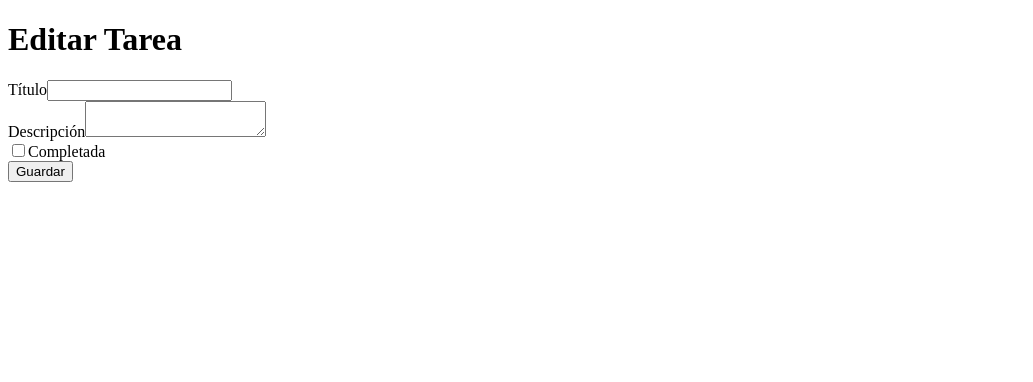
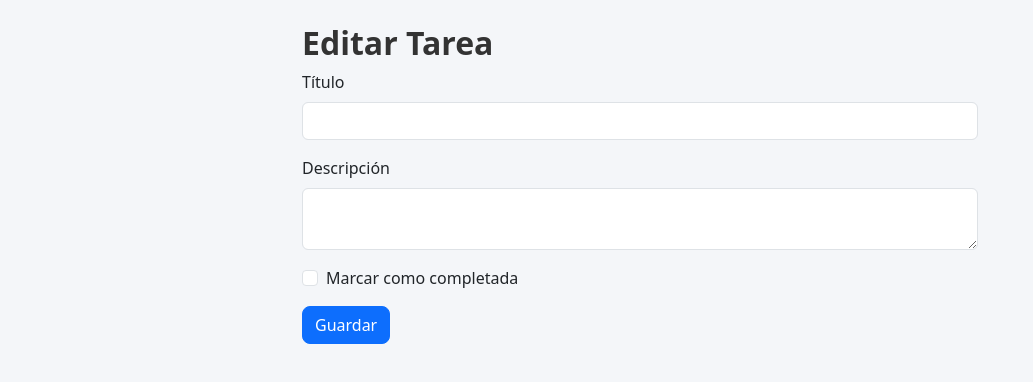
Before and after one commit to joaquinyjoa/ForIT, a React app in the folder frontend/: page /1/edit in a window 1280 px wide. Shown: the top 382 px of the page, without its empty margins (0-1033 px from the left). Built offline with nearby package versions, Linux system fonts and the light colour scheme; no server answers; the HTML template or start-up script is replaced by a standard one.

Commit message:
Agregue manejo de erroes y estilos con boostrap a la lista de tares y al crear tareas

```diff
--- a/frontend/src/components/TaskForm.tsx
+++ b/frontend/src/components/TaskForm.tsx
@@ -13,6 +13,9 @@ export default function TaskForm() {
     const [description, setDescription] = useState("");
     const [completed, setCompleted] = useState(false);
     const [loading, setLoading] = useState(false);
+
+    // Estado para manejar errores
+    const [error, setError] = useState<string | null>(null);
 
     // Efecto para cargar la tarea si estamos editando
     useEffect(() => {
@@ -39,7 +42,7 @@ export default function TaskForm() {
         const taskData = {
             title,
             description,
-            completed
+            completed: id ? completed : false
         };
 
         try {
@@ -66,9 +69,14 @@ export default function TaskForm() {
             }
 
             navigate("/");
-        } catch (error) {
-            console.error(error);
-            alert("Hubo un error al guardar la tarea");
+        } catch (error: any) {
+            // Manejo de errores
+           if (error.message === "Failed to fetch") {
+                setError("No se pudo conectar con el servidor. Verifique que el backend esté corriendo.");
+            } else {
+                setError("Hubo un error al conectar con la base de datos.");
+            }
+
         }finally {
             setLoading(false);
         }
@@ -77,6 +85,16 @@ export default function TaskForm() {
     return (
         <div className="container mt-4">
             <h1>{id ? "Editar Tarea" : "Crear Tarea"}</h1>
+            {error && (
+                <div className="alert alert-danger alert-dismissible fade show" role="alert">
+                    {error}
+                    <button
+                        type="button"
+                        className="btn-close"
+                        onClick={() => setError(null)}
+                    ></button>
+                </div>
+            )}
             <form onSubmit={handleSubmit}>
                 <div className="mb-3">
                     <label className="form-label">Título</label>
@@ -97,15 +115,20 @@ export default function TaskForm() {
                         required
                     />
                 </div>
+                {id && (
                     <div className="mb-3 form-check">
                         <input
                             type="checkbox"
                             className="form-check-input"
+                            id="completedCheck"
                             checked={completed}
                             onChange={e => setCompleted(e.target.checked)}
                         />
-                    <label className="form-check-label">Completada</label>
+                        <label className="form-check-label" htmlFor="completedCheck">
+                            Marcar como completada
+                        </label>
                     </div>
+                )}
                 <button type="submit" className="btn btn-primary" disabled={loading}>
                     {loading ? "Guardando..." : "Guardar"}
                 </button>
--- a/frontend/src/components/TaskItem.tsx
+++ b/frontend/src/components/TaskItem.tsx
@@ -1,5 +1,5 @@
 import type { Task } from "../types/Task";
-import { Link } from 'react-router-dom';
+import { Link } from "react-router-dom";
 
 interface Props {
   task: Task;
@@ -9,12 +9,13 @@ interface Props {
 const API = import.meta.env.VITE_API_URL;
 
 export default function TaskItem({ task, onDelete }: Props) {
+
   const handleDelete = async () => {
-        if (!confirm('¿Estás seguro de que quieres eliminar esta tarea?')) return;
+    if (!confirm("¿Estás seguro de que quieres eliminar esta tarea?")) return;
 
     try {
       const res = await fetch(`${API}/tasks/${task.id}`, {
-                method: 'DELETE'
+        method: "DELETE",
       });
 
       if (!res.ok) throw new Error("Error eliminando tarea");
@@ -27,16 +28,58 @@ export default function TaskItem({ task, onDelete }: Props) {
   };
 
   return (
-        <div className="list-group-item d-flex justify-content-between align-items-center">
+    <div className="card shadow-sm mb-3 task-card">
+      <div className="card-body">
+
+        {/* Título y estado */}
+        <div className="d-flex justify-content-between align-items-start">
           <div>
-                <h5 className={task.completed ? 'text-decoration-line-through' : ''}>{task.title}</h5>
-                <p>{task.description}</p>
-                <p>{task.completed ? 'Completada' : 'Pendiente'}</p>
-            </div>
-            <div>
-                <Link to={`/edit/${task.id}`} className="btn btn-sm btn-secondary me-2">Editar</Link>
-                <button onClick={handleDelete} className="btn btn-sm btn-danger">Eliminar</button>
+            <h5
+              className={`fw-bold ${
+                task.completed ? "text-decoration-line-through text-muted" : ""
+              }`}
+            >
+              {task.title}
+            </h5>
+
+            <p className="mb-1 text-secondary">
+              {task.description}
+            </p>
+
+            <span
+              className={`badge ${
+                task.completed ? "bg-success" : "bg-warning text-dark"
+              }`}
+            >
+              {task.completed ? "Completada" : "Pendiente"}
+            </span>
+
+            <div className="mt-2">
+              <small className="text-muted">
+                Creada el {task.createdAt.toLocaleDateString()}
+              </small>
             </div>
           </div>
-    )
+
+          {/* Botones */}
+          <div className="d-flex flex-column gap-2">
+            <Link
+              to={`/edit/${task.id}`}
+              className="btn btn-outline-primary btn-sm"
+            >
+              Editar
+            </Link>
+
+            <button
+              onClick={handleDelete}
+              className="btn btn-outline-danger btn-sm"
+            >
+              Eliminar
+            </button>
+          </div>
+        </div>
+
+      </div>
+    </div>
+  );
 }
--- a/frontend/src/main.tsx
+++ b/frontend/src/main.tsx
@@ -2,6 +2,8 @@ import React from 'react'
 import ReactDOM from 'react-dom/client'
 import { BrowserRouter } from 'react-router-dom'
 import App from './App'
+import 'bootstrap/dist/css/bootstrap.min.css';
+import './styles/global.css';
 
 ReactDOM.createRoot(document.getElementById('root')!).render(
   <BrowserRouter>
--- a/frontend/src/pages/TaskList.tsx
+++ b/frontend/src/pages/TaskList.tsx
@@ -10,19 +10,50 @@ export default function TaskList() {
     // Estado para almacenar las tareas
     const [tasks, setTasks] = useState<Task[]>([]);
 
+    // Estado para manejar errores
+    const [error, setError] = useState<string | null>(null);
+    const [loading, setLoading] = useState(true);
+
     // Efecto para cargar las tareas al montar el componente
     useEffect(() => {
-        fetch(`${API}/tasks`)
-            .then(res => res.json())
-            .then(data => {
-                console.log(data); // 👈 mirar esto
-                const formattedTasks: Task[] = data.map((task: any) => ({
+        const fetchTasks = async () => {
+            try{
+                setLoading(true);
+                setError(null);
+
+                const res = await fetch(`${API}/tasks`);
+
+                if (!res.ok){
+                    throw new Error("Error al cargar tareas");
+                }
+
+                const data = await res.json();
+
+                if (!Array.isArray(data)) {
+                    throw new Error("Formato invalido del servidor");
+                }
+
+                // Convertimos las fechas a objetos Date
+                const tasks: Task[] = data.map((task: any) => ({
                     ...task,
                     createdAt: new Date(task.createdAt)
                 }));
 
-                setTasks(formattedTasks);
-            });
+                setTasks(tasks);
+
+            }catch (error: any) {
+                console.error(error);
+                if (error.message === "Failed to fetch") {
+                    setError("No se pudo conectar con el servidor. Verifique que el backend esté corriendo.");
+                }
+                else {
+                    setError("Hubo un error al cargar las tareas.");
+                }
+            }finally {
+                setLoading(false);
+            }
+            };
+        fetchTasks();
     }, []);
 
    const handleDelete = (id: number) => {
@@ -31,12 +62,24 @@ export default function TaskList() {
 
     return (
         <div className="container mt-4">
+            {error && (
+                <div className="alert alert-danger alert-dismissible fade show" role="alert">
+                    {error}
+                    <button
+                        type="button"
+                        className="btn-close"
+                        onClick={() => setError(null)}
+                    ></button>
+                </div>
+            )}
             <h1>Lista de Tareas</h1>
             <Link to="/new" className="btn btn-primary mb-3">
                 Crear Tarea
             </Link>
 
-            {tasks.length === 0 ? (
+            {loading ? (
+                <p>Cargando tareas...</p>
+            ) : tasks.length === 0 ? (
                 <p>No hay tareas disponibles.</p>
             ) : (
                 <div className="list-group">
--- /dev/null
+++ b/frontend/src/styles/global.css
@@ -0,0 +1,32 @@
+/* fondo general */
+body{
+    background-color: #f4f6f9;
+}
+
+/* titulo principal */
+h1{
+    font-size: 2rem;
+    font-weight: bold;
+    color: #333;
+}
+
+/* card personalizada para tareas */
+.task-card{
+    border-radius: 10px;
+    transition: all 0.2s ease-in-out;
+}
+
+.task-card:hover{
+    transform: translateY(-2px);
+    box-shadow: 0 4px 8px rgba(0, 0, 0, 0.1);
+}
+
+/* botones */
+.btn{
+    border-radius: 8px;
+}
+
+/* contenedor principal */
+.container{
+    max-width: 700px;
+}
```
Lines whose indentation alone changed are shown as unchanged.
